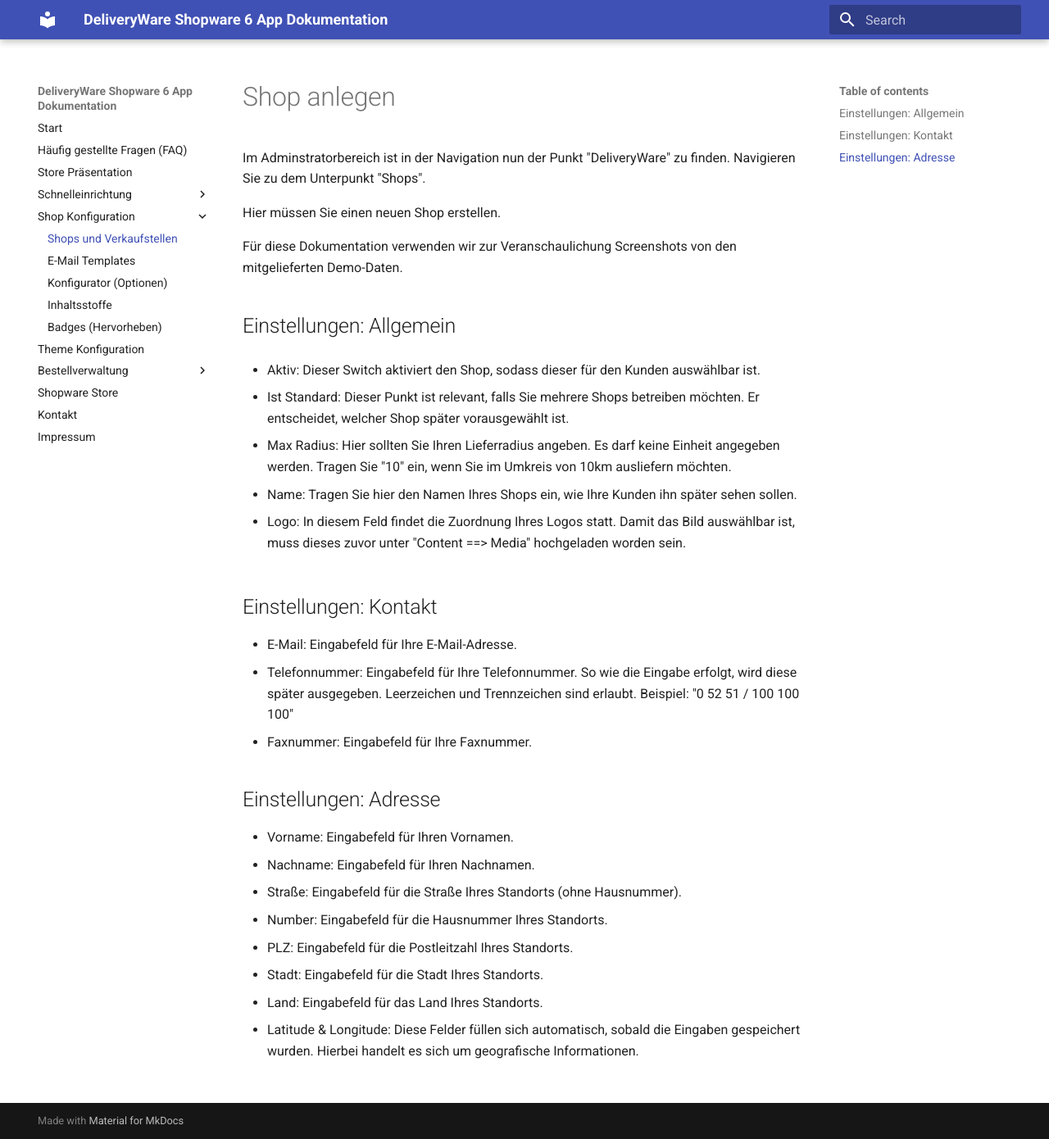
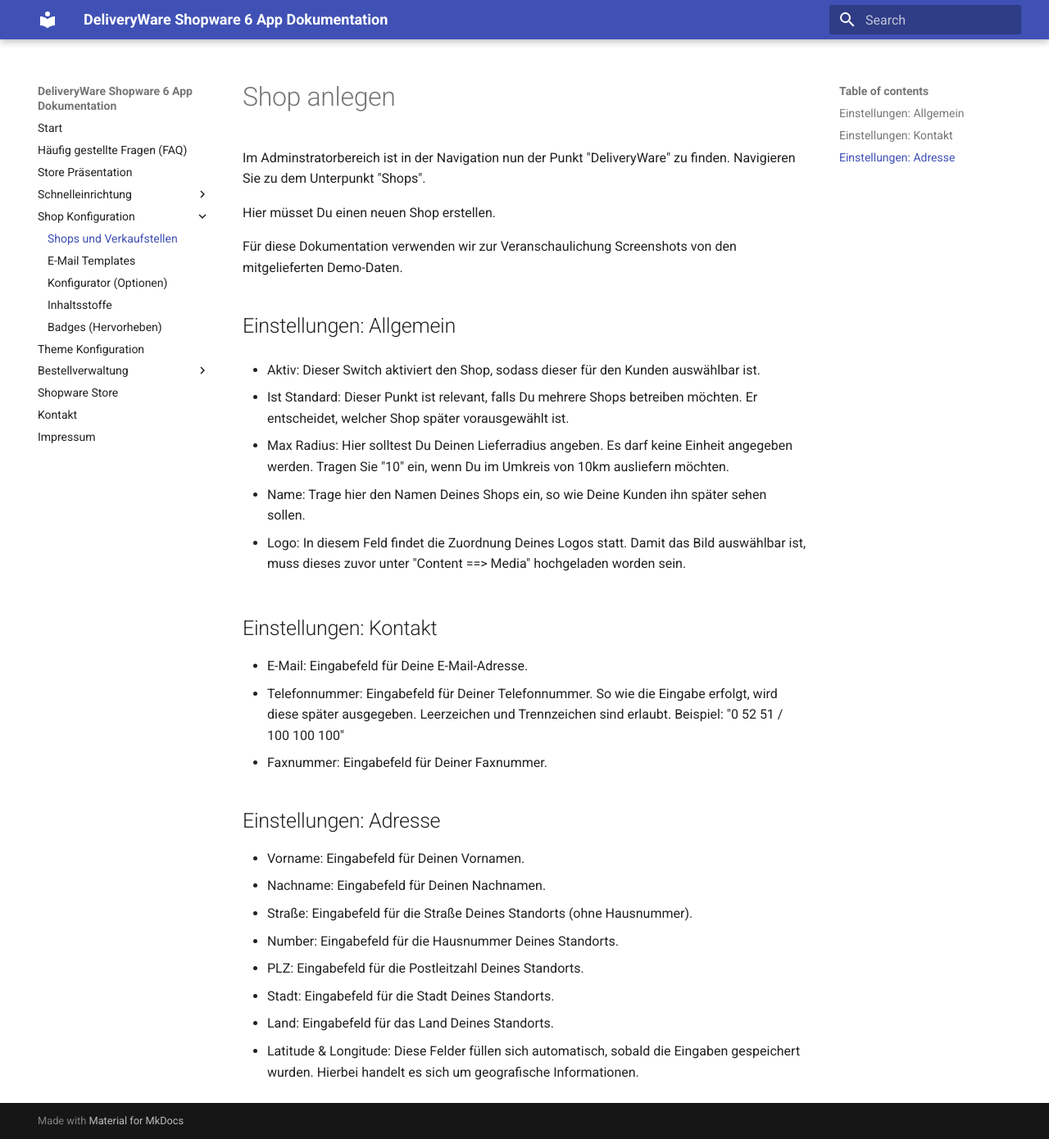
Before and after one commit to moorl/AppflixDocs, an MkDocs documentation site: the page built from docs-source/shops/index.md, in a window 1280 px wide and 1390 px high. Shown: the whole window at 82% size. Built offline with MkDocs 1.6.1 and Material for MkDocs 9.7.7, drawn with Linux system fonts in a browser that asks for light colours; nearby versions of some CDN libraries; library files that are not in the unit come from our copies; comment, search, counter and statistics services are not loaded.

Commit message:
Du/Sie umgeschrieben

```diff
--- a/docs-source/shops/index.md
+++ b/docs-source/shops/index.md
@@ -2,7 +2,7 @@
 
 Im Adminstratorbereich ist in der Navigation nun der Punkt "DeliveryWare" zu finden. Navigieren Sie zu dem Unterpunkt "Shops".
 
-Hier müssen Sie einen neuen Shop erstellen.
+Hier müsset Du einen neuen Shop erstellen.
 
 Für diese Dokumentation verwenden wir zur Veranschaulichung Screenshots von den mitgelieferten Demo-Daten.
 
@@ -11,29 +11,35 @@ Für diese Dokumentation verwenden wir zur Veranschaulichung Screenshots von den
 
 - Aktiv: Dieser Switch aktiviert den Shop, sodass dieser für den Kunden auswählbar ist.
 
-- Ist Standard: Dieser Punkt ist relevant, falls Sie mehrere Shops betreiben möchten. Er entscheidet, welcher Shop später vorausgewählt ist.
+- Ist Standard: Dieser Punkt ist relevant, falls Du mehrere Shops betreiben möchten. Er entscheidet, welcher Shop später vorausgewählt ist.
 
-- Max Radius: Hier sollten Sie Ihren Lieferradius angeben. Es darf keine Einheit angegeben werden. Tragen Sie "10" ein, wenn Sie im Umkreis von 10km ausliefern möchten.
+- Max Radius: Hier solltest Du Deinen Lieferradius angeben.
+  Es darf keine Einheit angegeben werden. Tragen Sie "10" ein,
+  wenn Du im Umkreis von 10km ausliefern möchten.
 
-- Name: Tragen Sie hier den Namen Ihres Shops ein, wie Ihre Kunden ihn später sehen sollen.
+- Name: Trage hier den Namen Deines Shops ein, so wie Deine Kunden ihn
+  später sehen sollen.
 
-- Logo: In diesem Feld findet die Zuordnung Ihres Logos statt. Damit das Bild auswählbar ist, muss dieses zuvor unter "Content ==> Media" hochgeladen worden sein.
+- Logo: In diesem Feld findet die Zuordnung Deines Logos statt.
+  Damit das Bild auswählbar ist, muss dieses zuvor unter "Content ==> Media"
+  hochgeladen worden sein.
 
 
 ## Einstellungen: Kontakt
 
-- E-Mail: Eingabefeld für Ihre E-Mail-Adresse.
-- Telefonnummer: Eingabefeld für Ihre Telefonnummer. So wie die Eingabe erfolgt, wird diese später ausgegeben. Leerzeichen und Trennzeichen sind erlaubt.
+- E-Mail: Eingabefeld für Deine E-Mail-Adresse.
+- Telefonnummer: Eingabefeld für Deiner Telefonnummer.
+  So wie die Eingabe erfolgt, wird diese später ausgegeben. Leerzeichen und Trennzeichen sind erlaubt.
   Beispiel: "0 52 51 / 100 100 100"
-- Faxnummer: Eingabefeld für Ihre Faxnummer.
+- Faxnummer: Eingabefeld für Deiner Faxnummer.
 
 ## Einstellungen: Adresse
 
-- Vorname: Eingabefeld für Ihren Vornamen.
-- Nachname: Eingabefeld für Ihren Nachnamen.
-- Straße: Eingabefeld für die Straße Ihres Standorts (ohne Hausnummer).
-- Number: Eingabefeld für die Hausnummer Ihres Standorts.
-- PLZ: Eingabefeld für die Postleitzahl Ihres Standorts.
-- Stadt: Eingabefeld für die Stadt Ihres Standorts.
-- Land: Eingabefeld für das Land Ihres Standorts.
+- Vorname: Eingabefeld für Deinen Vornamen.
+- Nachname: Eingabefeld für Deinen Nachnamen.
+- Straße: Eingabefeld für die Straße Deines Standorts (ohne Hausnummer).
+- Number: Eingabefeld für die Hausnummer Deines Standorts.
+- PLZ: Eingabefeld für die Postleitzahl Deines Standorts.
+- Stadt: Eingabefeld für die Stadt Deines Standorts.
+- Land: Eingabefeld für das Land Deines Standorts.
 - Latitude & Longitude: Diese Felder füllen sich automatisch, sobald die Eingaben gespeichert wurden. Hierbei handelt es sich um geografische Informationen.
```
